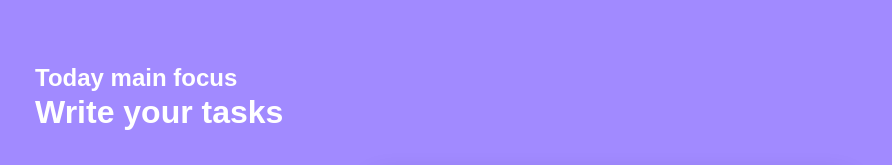
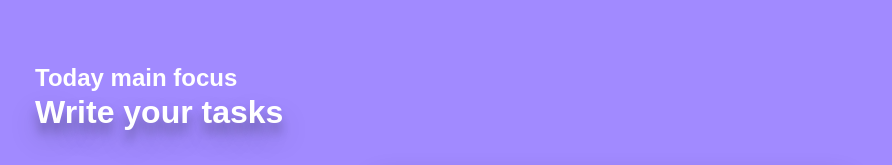
Before and after one commit to fayzanrj/todolist, a plain HTML site: page index.html in a window 1280 px wide. Shown: the top 165 px of the page, without its empty margins (29-921 px from the left). Drawn offline with Linux system fonts and the light colour scheme.

Commit message:
Update style.css

```diff
--- a/style.css
+++ b/style.css
@@ -19,6 +19,7 @@ header{
 
 h1{
     margin-top: -1rem;
+    text-shadow:  rgba(0, 0, 0, 0.25) 0px 14px 28px, rgba(0, 0, 0, 0.22) 0px 10px 10px;
 }
 
 .msg-box{
```
